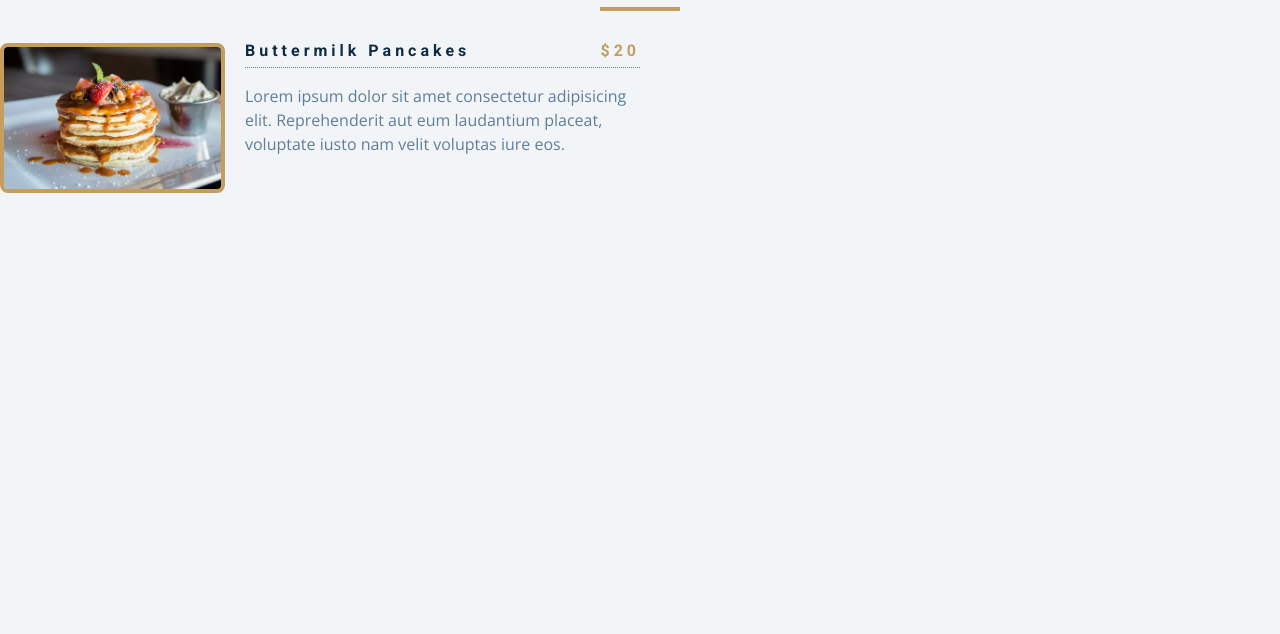
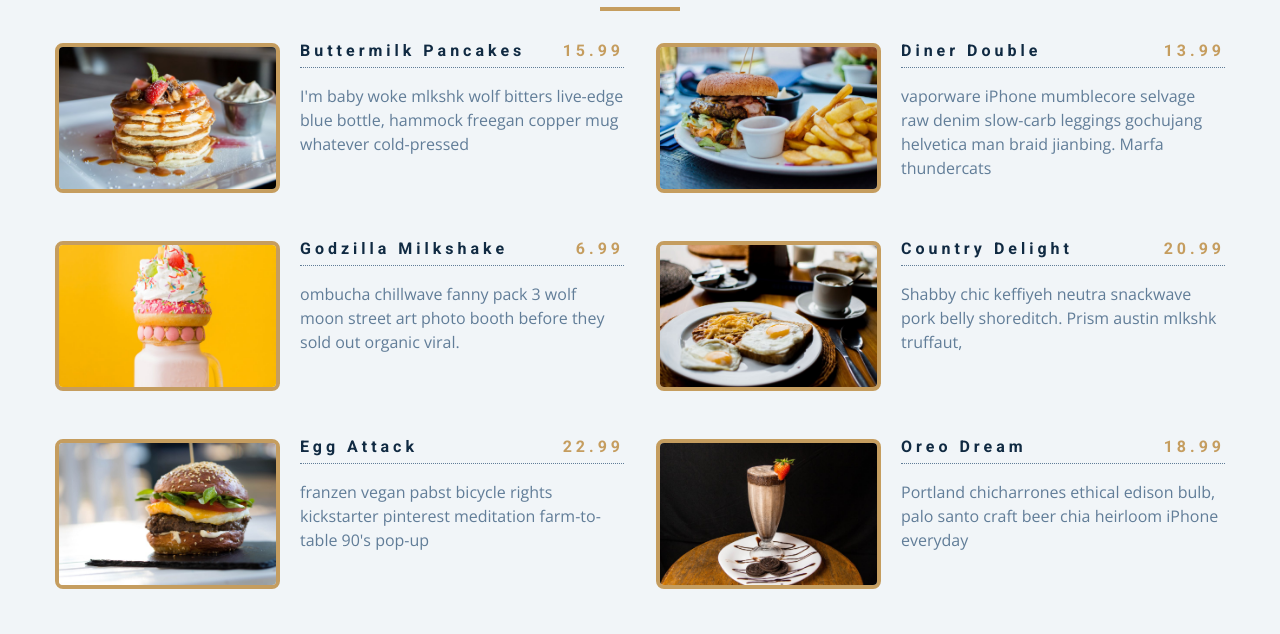
Before and after one commit to Adeyemi-Muaz-Ayomide/Restaurant-Menu-Page, a plain HTML site: page index.html in a window 1280 px wide. Shown: the part 125-759 px from the top of the page. Drawn offline with nearby package versions, Linux system fonts and the light colour scheme.

Commit message:
refactored js

```diff
--- a/app.js
+++ b/app.js
@@ -4,7 +4,7 @@ const menu = [
       title: "buttermilk pancakes",
       category: "breakfast",
       price: 15.99,
-      img: "./img/item-1.jpeg",
+      img: "./img/menu-item.jpeg",
       desc: `I'm baby woke mlkshk wolf bitters live-edge blue bottle, hammock freegan copper mug whatever cold-pressed `,
     },
     {
@@ -76,7 +76,11 @@ const menu = [
 const sectionItems = document.querySelector('.section-items');
 
 window.addEventListener('DOMContentLoaded' , () => {
-    let displayMenu = menu.map((item) => {
+  displayMenuItems(menu)
+})
+
+function displayMenuItems(menuItem) {
+    let displayMenu = menuItem.map((item) => {
         return `<article class="menu-item">
                     <img src=${item.img} class="photo" alt=${item.title}>
                     <div class="item-info">
@@ -90,5 +94,7 @@ window.addEventListener('DOMContentLoaded' , () => {
                     </div>
                 </article>`;
     })
+    displayMenu = displayMenu.join('');
+    sectionItems.innerHTML = displayMenu
     console.log(displayMenu)
-})
+}
--- a/styles.css
+++ b/styles.css
@@ -208,7 +208,7 @@ Menu
   background: var(--clr-gold);
   color: var(--clr-white);
 }
-.section-center {
+.section-items {
   width: 90vw;
   margin: 0 auto;
   max-width: 1170px;
@@ -254,7 +254,7 @@ Menu
   }
 }
 @media screen and (min-width: 1200px) {
-  .section-center {
+  .section-items {
     width: 95vw;
     grid-template-columns: 1fr 1fr;
   }
```
